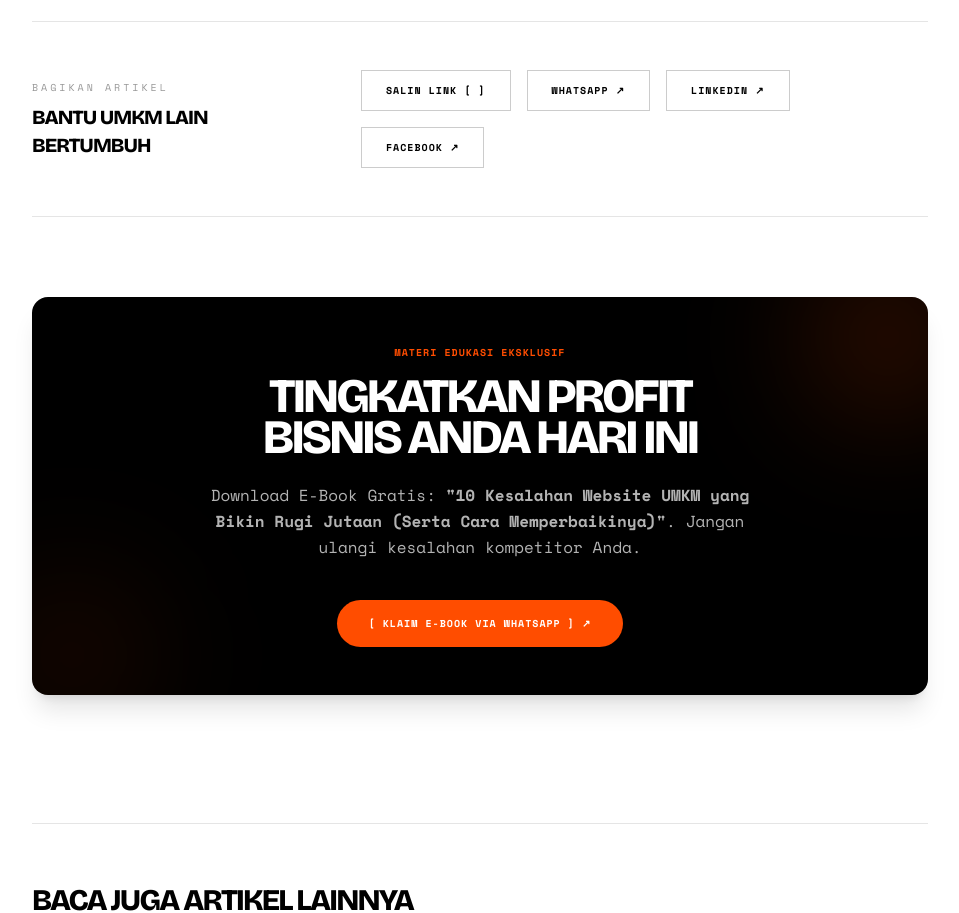
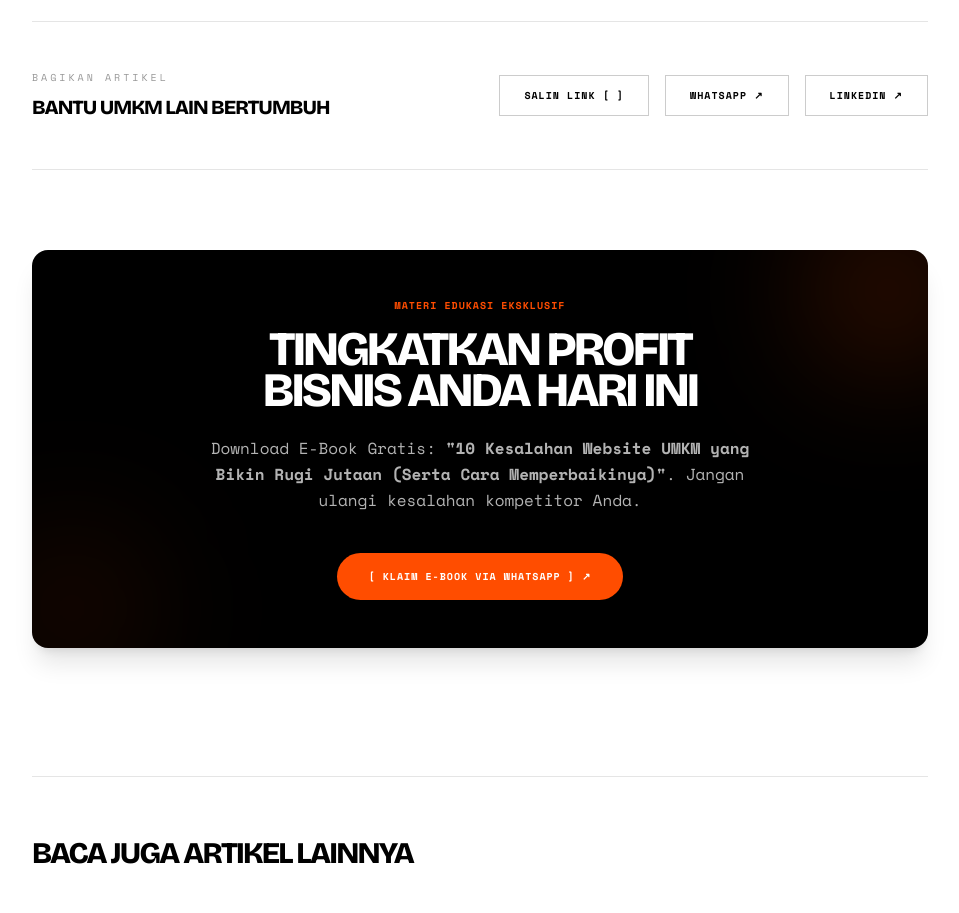
Before and after one commit to luttestudio28-tech/lini-karya, a Next.js app: page /blog/bisnis-kuliner-website in a window 1280 px wide. Shown: the part 2660-3573 px from the top of the page, without its empty margins (160-1119 px from the left). Built offline with nearby package versions, Linux system fonts and the light colour scheme.

Commit message:
UI: Refine share buttons to focus on B2B channels (Remove Facebook)

```diff
--- a/src/components/ui/ShareArticle.tsx
+++ b/src/components/ui/ShareArticle.tsx
@@ -30,10 +30,6 @@ const ShareArticle = ({ title, slug }: ShareArticleProps) => {
     {
       name: "LinkedIn",
       url: `https://www.linkedin.com/sharing/share-offsite/?url=${encodeURIComponent(shareUrl)}`,
-    },
-    {
-      name: "Facebook",
-      url: `https://www.facebook.com/sharer/sharer.php?u=${encodeURIComponent(shareUrl)}`,
     },
   ];
 
```
